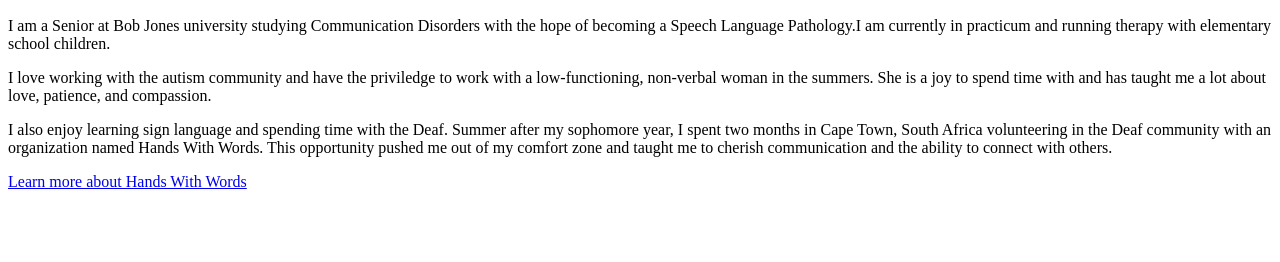
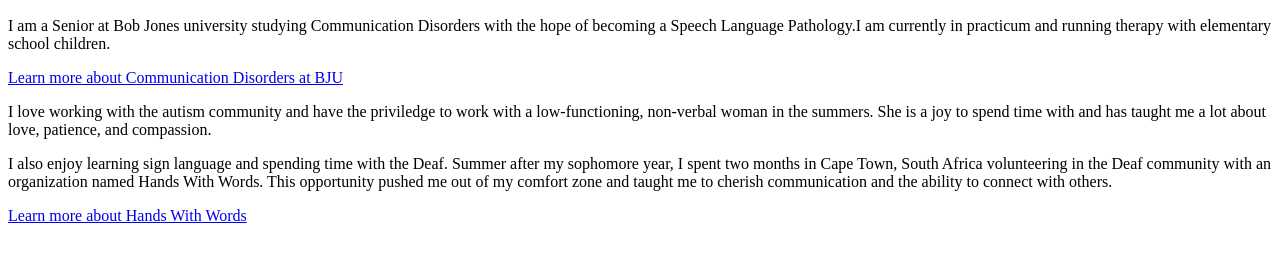
Before and after one commit to absbrennan/absbrennan.github.io, a plain HTML site: page index.html in a window 1280 px wide. Shown: the part 422-684 px from the top of the page. Drawn offline with Linux system fonts and the light colour scheme.

Commit message:
Update index.html

```diff
--- a/index.html
+++ b/index.html
@@ -9,7 +9,7 @@
                                       <h1 style="background-color:MediumSeaGreen;">Abigail Brennan</h1>
 <h2 style="background-color:MediumSeaGreen;">Bob Jones University, Greenville, South Carolina</h2>
 <p>I am a Senior at Bob Jones university studying Communication Disorders with the hope of becoming a Speech Language Pathology.I am currently in practicum and running therapy with elementary school children. </p>
-
+<a href="https://www.bju.edu/academics/programs/communication-disorders/">Learn more about Communication Disorders at BJU</a>
 <p>I love working with the autism community and have the priviledge to work with a low-functioning, non-verbal woman in the summers. She is a joy to spend time with and has taught me a lot about love, patience, and compassion.</p>
 
 <p>I also enjoy learning sign language and spending time with the Deaf. Summer after my sophomore year, I spent two months in Cape Town, South Africa volunteering in the Deaf community with an organization named Hands With Words. This opportunity pushed me out of my comfort zone and taught me to cherish communication and the ability to connect with others.</p>
```
